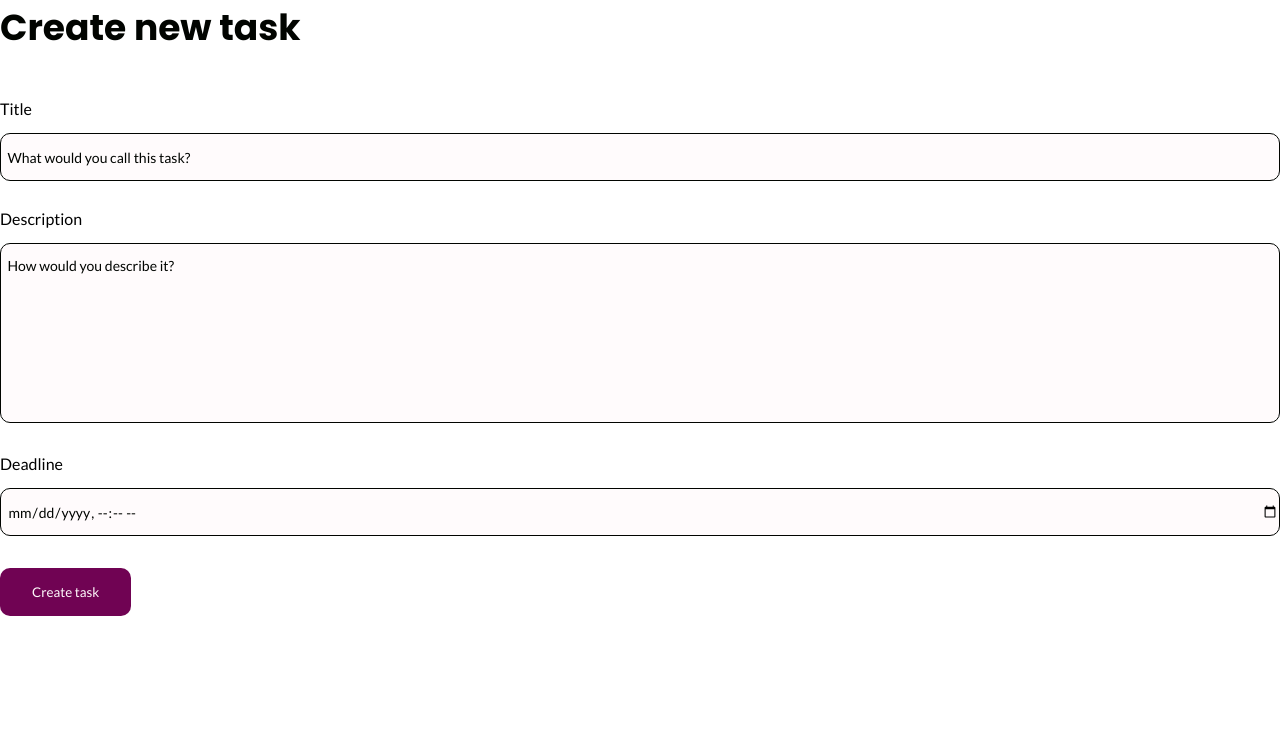
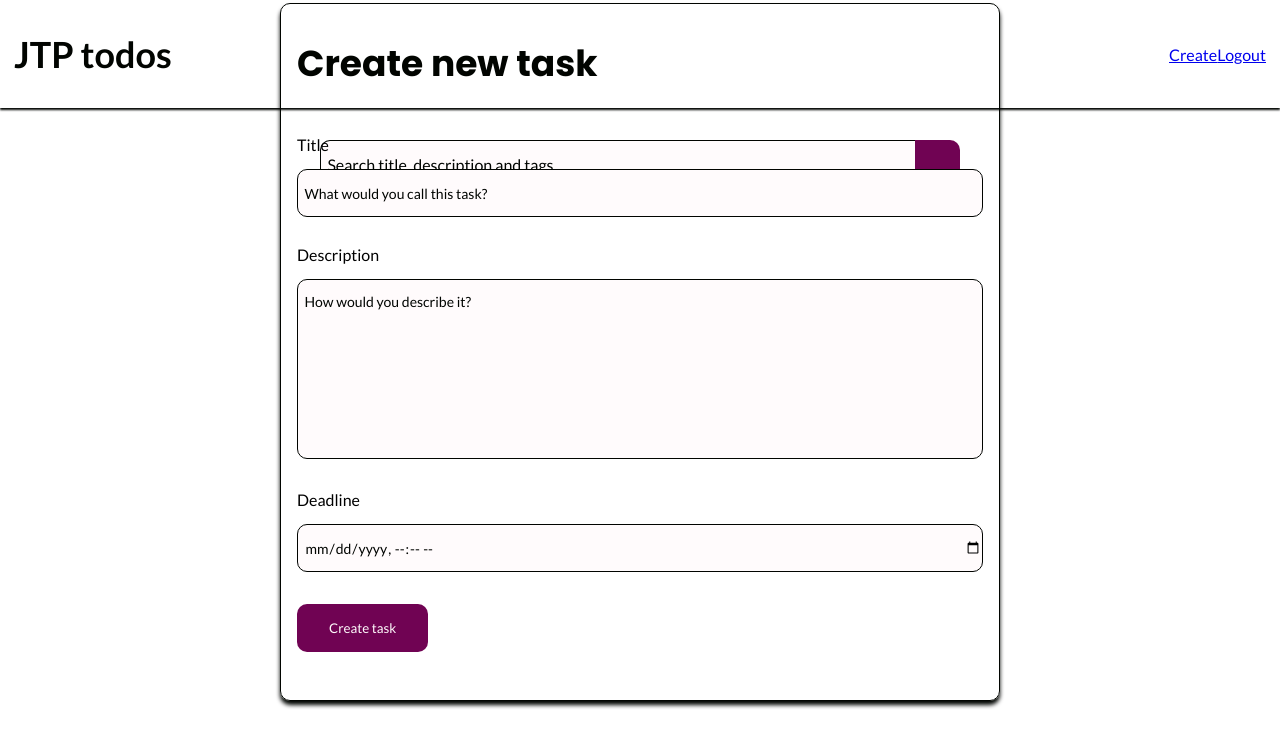
Before and after one commit to joshytheprogrammer/todos-frontend, a Nuxt app: page /create in a window 1280 px wide. Shown: the top 748 px of the page. Built offline with nearby package versions, Linux system fonts and the light colour scheme; some icons are missing.

Commit message:
made changes

```diff
--- a/pages/create.vue
+++ b/pages/create.vue
@@ -25,6 +25,7 @@
 
 <script>
 export default {
+  layout: 'user',
   data() {
     return {
       task : {
@@ -46,6 +47,9 @@ export default {
 
 <style lang="scss" scoped>
 .container {
+  @include container;
+  width: 720px;
+
   .create {
 
     h1 {
```
